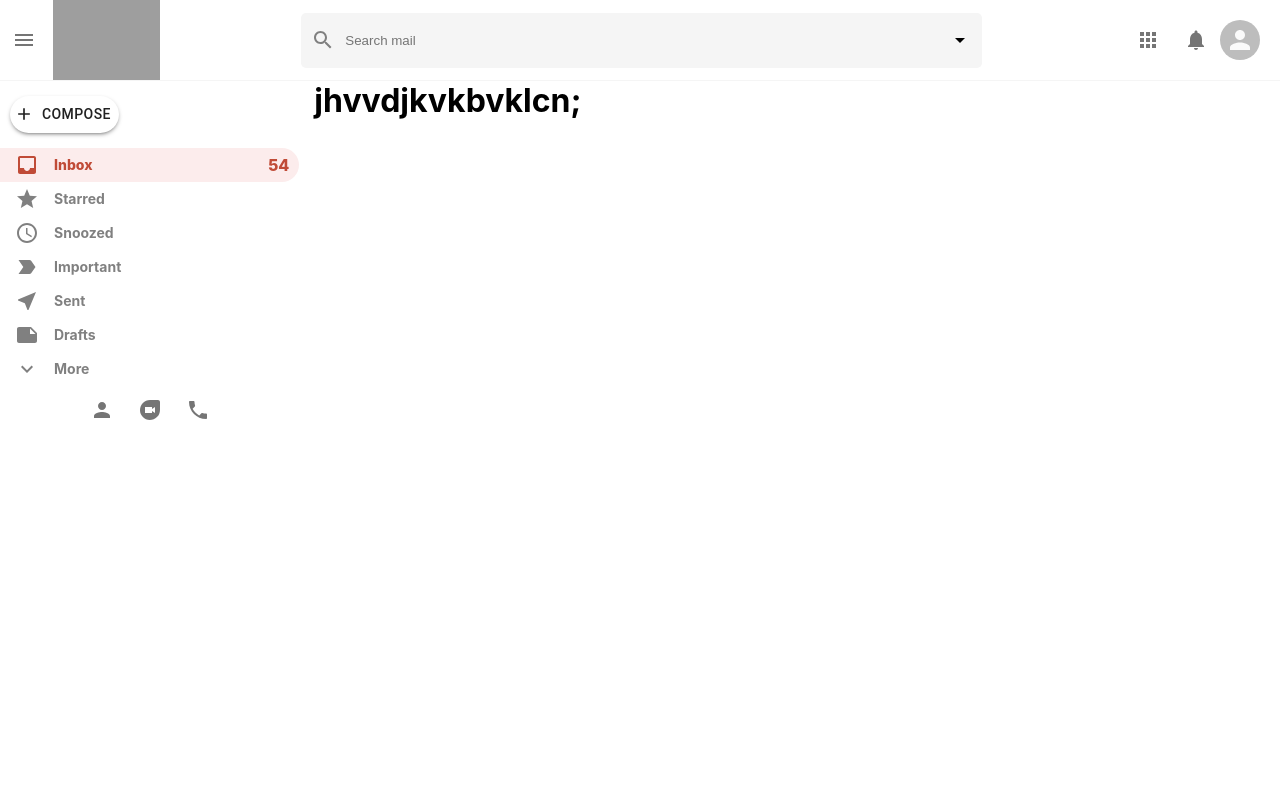
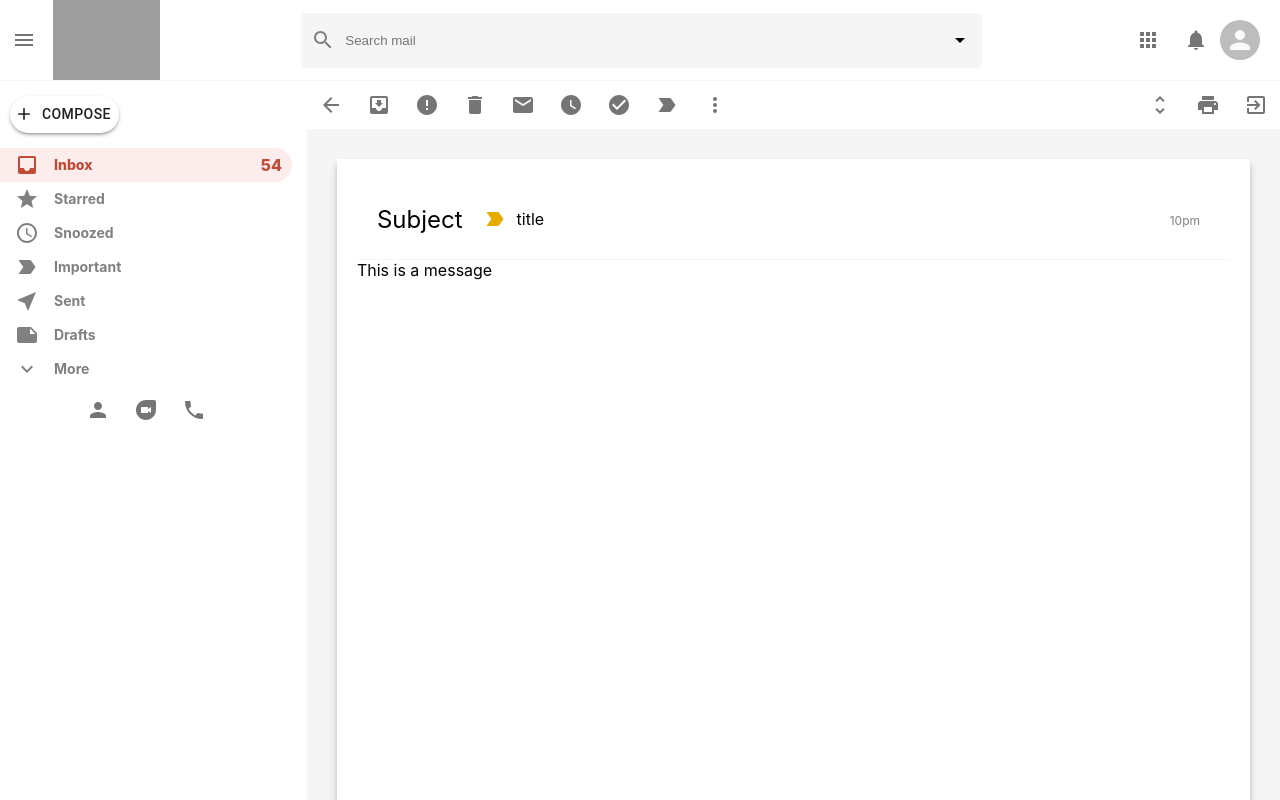
Before and after one commit to codeddave/gmail-clone-build, a React (Create React App) app: page /mail in a window 1280 px wide. Shown: the top 800 px of the page. Built offline with nearby package versions, Linux system fonts and the light colour scheme; grey boxes are pictures that could not be loaded.

Commit message:
updates to the EmailRow and EmailList component

```diff
--- a/src/App.css
+++ b/src/App.css
@@ -2,3 +2,6 @@
     display: flex;
     height: 100vh;
 }
+.app {
+
+}
--- a/src/components/EmailRow/EmailRow.jsx
+++ b/src/components/EmailRow/EmailRow.jsx
@@ -4,9 +4,11 @@
 import LabelImportantOutlinedIcon from "@material-ui/icons/LabelImportantOutlined";
 
 import "./EmailRow.scss";
+import { useHistory } from "react-router-dom";
 function EmailRow({ title, subject, id, description, time }) {
+  const history = useHistory();
   return (
-    <div className="email-row">
+    <div onClick={() => history.push("/mail")} className="email-row">
       <div className="email-row-options">
         <Checkbox />
         <IconButton>
@@ -21,10 +23,11 @@
       <div className="email-row-message">
         <h4>
           {" "}
-          {subject} <span className="email-row-description">{description}</span>
+          {subject}{" "}
+          <span className="email-row-description">-{description}</span>
         </h4>
       </div>
-      <div className="email-row-description"></div>
+      <p className="email-row-time">{time}</p>
     </div>
   );
 }
--- a/src/components/EmailRow/EmailRow.scss
+++ b/src/components/EmailRow/EmailRow.scss
@@ -15,6 +15,7 @@
 .email-row-options {
     display: flex;
 }
+
 .email-row-message {
 
      display: flex;
@@ -30,3 +31,18 @@
 }
 
 }
+
+.email-row-title {
+    font-size: 13px;
+    //flex: 0.3;
+}
+.email-row-description {
+    color: gray;
+    font-weight: 400;
+}
+
+.email-row-time {
+    font-weight: bold;
+    padding-right: 15px;
+    font-size: 9px;
+}
--- a/src/components/Mail/Mail.jsx
+++ b/src/components/Mail/Mail.jsx
@@ -1,9 +1,79 @@
+import { IconButton } from "@material-ui/core";
 import React from "react";
+import ArrowBackIcon from "@material-ui/icons/ArrowBack";
+import MoveToInboxIcon from "@material-ui/icons/MoveToInbox";
+import ErrorIcon from "@material-ui/icons/Error";
+import DeleteIcon from "@material-ui/icons/Delete";
+import EmailIcon from "@material-ui/icons/Email";
+import WatchLaterIcon from "@material-ui/icons/WatchLater";
+import CheckCircleIcon from "@material-ui/icons/CheckCircle";
+import LabelImportantIcon from "@material-ui/icons/LabelImportant";
+import MoreVertIcon from "@material-ui/icons/MoreVert";
+import UnfoldMoreIcon from "@material-ui/icons/UnfoldMore";
+import PrintIcon from "@material-ui/icons/Print";
+import ExitToAppIcon from "@material-ui/icons/ExitToApp";
+
+import "./Mail.scss";
+import { useHistory } from "react-router-dom";
 
 function Mail() {
+  const history = useHistory();
   return (
-    <div>
-      <h1>jhvvdjkvkbvklcn;</h1>
+    <div className="mail">
+      <div className="mail-tools">
+        <div className="mail-tools-left" onClick={() => history.push("/")}>
+          <IconButton>
+            <ArrowBackIcon />
+          </IconButton>
+          <IconButton>
+            <MoveToInboxIcon />
+          </IconButton>
+          <IconButton>
+            <ErrorIcon />
+          </IconButton>
+          <IconButton>
+            <DeleteIcon />
+          </IconButton>
+          <IconButton>
+            <EmailIcon />
+          </IconButton>
+          <IconButton>
+            <WatchLaterIcon />
+          </IconButton>
+          <IconButton>
+            <CheckCircleIcon />
+          </IconButton>
+          <IconButton>
+            <LabelImportantIcon />
+          </IconButton>
+          <IconButton>
+            <MoreVertIcon />
+          </IconButton>
+        </div>
+        <div className="mail-tools-right">
+          <IconButton>
+            <UnfoldMoreIcon />
+          </IconButton>
+          <IconButton>
+            <PrintIcon />
+          </IconButton>
+
+          <IconButton>
+            <ExitToAppIcon />
+          </IconButton>
+        </div>
+      </div>
+      <div className="mail-body">
+        <div className="mail-body-header">
+          <h2>Subject</h2>
+          <LabelImportantIcon className="mail-important" />
+          <p>title</p>
+          <p className="mail-time">10pm</p>
+        </div>
+        <div className="mail-message">
+          <p>This is a message </p>
+        </div>
+      </div>
     </div>
   );
 }
--- a/src/components/Mail/Mail.scss
+++ b/src/components/Mail/Mail.scss
@@ -0,0 +1,50 @@
+
+.mail {
+    flex: 1;
+    background-color: whitesmoke;
+}
+
+.mail-tools {
+    display: flex;
+    align-items: center;
+    justify-content: space-between;
+    background-color: white;
+}
+.mail-body {
+    display: flex;
+    flex-direction: column;
+    margin: 30px;
+    background-color: white;
+    padding: 20px;
+    height: 100vh;
+    box-shadow: 0px 5px 7px 0px rgba(0, 0, 0, 0.24);
+
+
+}
+.mail-body-header {
+    display: flex;
+    align-items: center;
+    border-bottom: 1px solid whitesmoke;
+    padding: 20px;
+    position: relative;
+    h2 {
+        font-weight: 400;
+        margin-right: 20px;
+    }
+    .mail-important {
+        color: #e8ab02 !important;
+    }
+    p {
+         padding: 10px;
+         margin-right: 20px;
+         overflow-wrap: break-word;
+    }
+}
+.mail-time {
+    position: absolute;
+    right: 0;
+    top: 24px;
+    color: gray;
+    font-size: 12px;
+
+}
```
